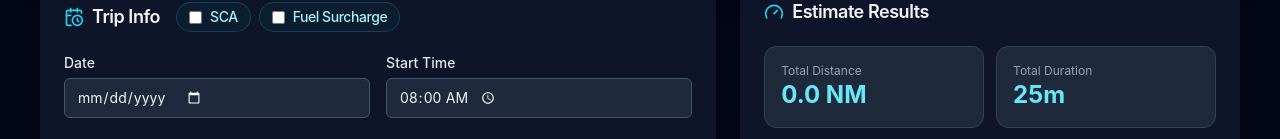
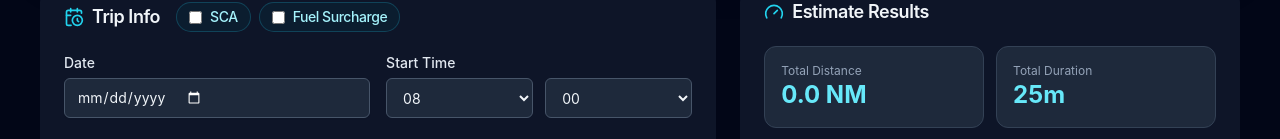
Before and after one commit to fast91ser/TowEstimate, a React (Vite) app: page / in a window 1280 px wide. Shown: the part 200-339 px from the top of the page. Built offline with nearby package versions, Linux system fonts and the light colour scheme.

Commit message:
Update BoatTowingPortal.jsx

```diff
--- a/src/BoatTowingPortal.jsx
+++ b/src/BoatTowingPortal.jsx
@@ -22,7 +22,7 @@ const NIGHT_SCHEDULE = [
 
 const RATES = {
   member: { day: 276, night: 324 },
-  nonMember: { day: 408, night: 435 },
+  nonMember: { day: 410, night: 435 },
 };
 
 const SCA = {
@@ -34,6 +34,10 @@ const FUEL = {
   member: 10, // $/hr
   nonMemberPct: 0.10, // 10%
 };
+
+const HOUR_OPTIONS = Array.from({ length: 24 }, (_, i) => String(i).padStart(2, '0'));
+const MINUTE_OPTIONS = Array.from({ length: 60 }, (_, i) => String(i).padStart(2, '0'));
+
 
 function calcMinutes(distanceNm, speedKnots) {
   if (!distanceNm || !speedKnots) return 0;
@@ -67,6 +71,14 @@ function parseTimeToMinutes(time24) {
   return (h * 60) + m;
 }
 
+function getTimeHour(time24) {
+  return (time24 || '00:00').split(':')[0] || '00';
+}
+
+function getTimeMinute(time24) {
+  return (time24 || '00:00').split(':')[1] || '00';
+}
+
 function addMinutes(dateObj, minutes) {
   return new Date(dateObj.getTime() + minutes * 60000);
 }
@@ -74,6 +86,16 @@ function addMinutes(dateObj, minutes) {
 function formatClock(dateObj) {
   if (!dateObj) return '—';
   return dateObj.toLocaleTimeString([], { hour: '2-digit', minute: '2-digit', hour12: false });
+}
+
+function formatClock12(dateObj) {
+  if (!dateObj) return '—';
+  return dateObj.toLocaleTimeString([], { hour: 'numeric', minute: '2-digit', hour12: true });
+}
+
+function formatClockBoth(dateObj) {
+  if (!dateObj) return '—';
+  return `${formatClock(dateObj)} / ${formatClock12(dateObj)}`;
 }
 
 function isNightMinute(dateObj) {
@@ -237,7 +259,27 @@ export default function BoatTowingPortal() {
                   </div>
                   <div>
                     <Label className="mb-2 block text-slate-200">Start Time</Label>
-                    <Input className="border-slate-600 bg-slate-800 text-slate-100" type="time" value={startTime} onChange={(e) => setStartTime(e.target.value)} />
+                    <div className="grid grid-cols-2 gap-3">
+                      <select
+                        className="h-10 w-full rounded-md border border-slate-600 bg-slate-800 px-3 py-2 text-sm text-slate-100 focus-visible:outline-none focus-visible:ring-2 focus-visible:ring-cyan-500"
+                        value={getTimeHour(startTime)}
+                        onChange={(e) => setStartTime(`${e.target.value}:${getTimeMinute(startTime)}`)}
+                      >
+                        {HOUR_OPTIONS.map((hour) => (
+                          <option key={hour} value={hour}>{hour}</option>
+                        ))}
+                      </select>
+
+                      <select
+                        className="h-10 w-full rounded-md border border-slate-600 bg-slate-800 px-3 py-2 text-sm text-slate-100 focus-visible:outline-none focus-visible:ring-2 focus-visible:ring-cyan-500"
+                        value={getTimeMinute(startTime)}
+                        onChange={(e) => setStartTime(`${getTimeHour(startTime)}:${e.target.value}`)}
+                      >
+                        {MINUTE_OPTIONS.map((minute) => (
+                          <option key={minute} value={minute}>{minute}</option>
+                        ))}
+                      </select>
+                    </div>
                   </div>
                 </div>
 
@@ -353,7 +395,7 @@ export default function BoatTowingPortal() {
                   </div>
                   <div className="rounded-xl border border-slate-700 bg-slate-800 p-4 md:col-span-2">
                     <div className="text-xs text-slate-400">Tow Ends</div>
-                    <div className="text-2xl font-bold text-cyan-300">{formatClock(totals.tripEnd)}</div>
+                    <div className="text-2xl font-bold text-cyan-300">{formatClockBoth(totals.tripEnd)}</div>
                   </div>
                 </div>
               </CardContent>
@@ -374,7 +416,7 @@ export default function BoatTowingPortal() {
                     </div>
                     <div className="mt-2 text-sm text-slate-400">{leg.buffer ? 'Buffer / dock time' : `Speed: ${leg.speed} kt`}</div>
                     <div className="text-sm text-slate-400">Duration: {detailedMinsToReadable(leg.duration)}</div>
-                    <div className="text-sm text-slate-400">Start: {formatClock(leg.start)} • End: {formatClock(leg.end)}</div>
+                    <div className="text-sm text-slate-400">Start: {formatClockBoth(leg.start)} • End: {formatClockBoth(leg.end)}</div>
                   </div>
                 ))}
               </CardContent>
```
